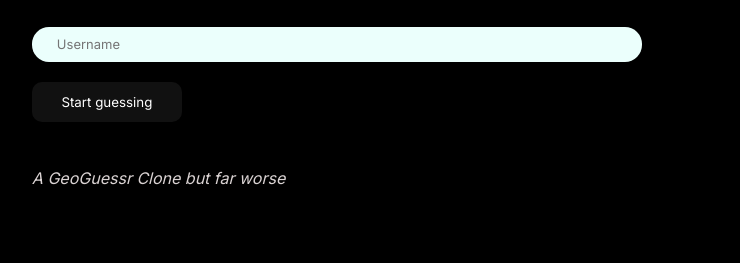
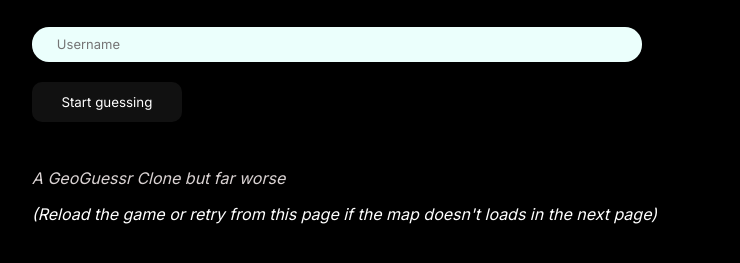
Before and after one commit to sanxalp/where-am-eye, a plain HTML site: page index.html in a window 1280 px wide. Shown: the part 411-674 px from the top of the page, without its empty margins (269-1009 px from the left). Drawn offline with Linux system fonts and the light colour scheme.

Commit message:
Update index.html

```diff
--- a/index.html
+++ b/index.html
@@ -32,6 +32,7 @@
       </div>
       <div class="misc">
         <p class="text">A GeoGuessr Clone but far worse</p>
+        <p class="help">(Reload the game or retry from this page if the map doesn't loads in the next page)</p>
       </div>
     </div>
   </body>
```
